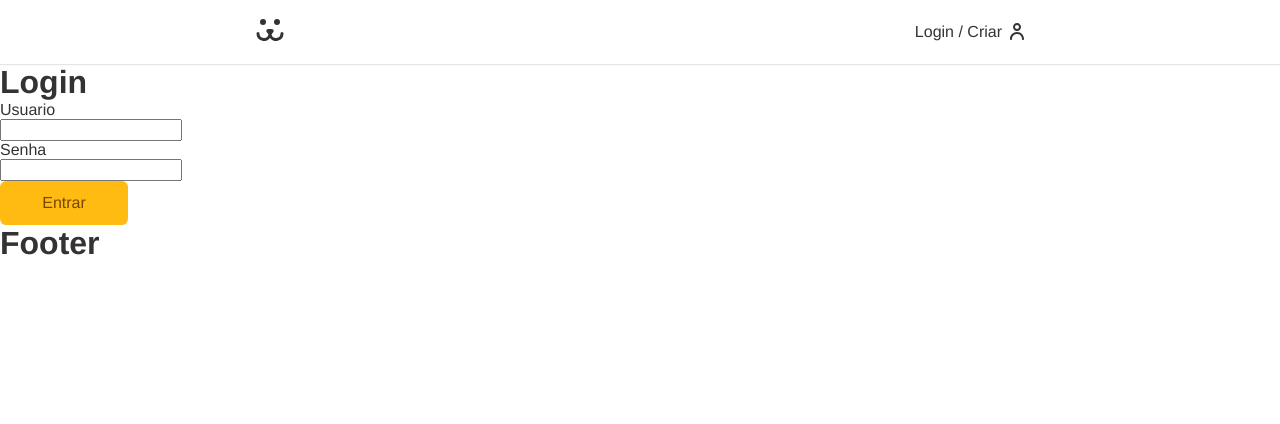
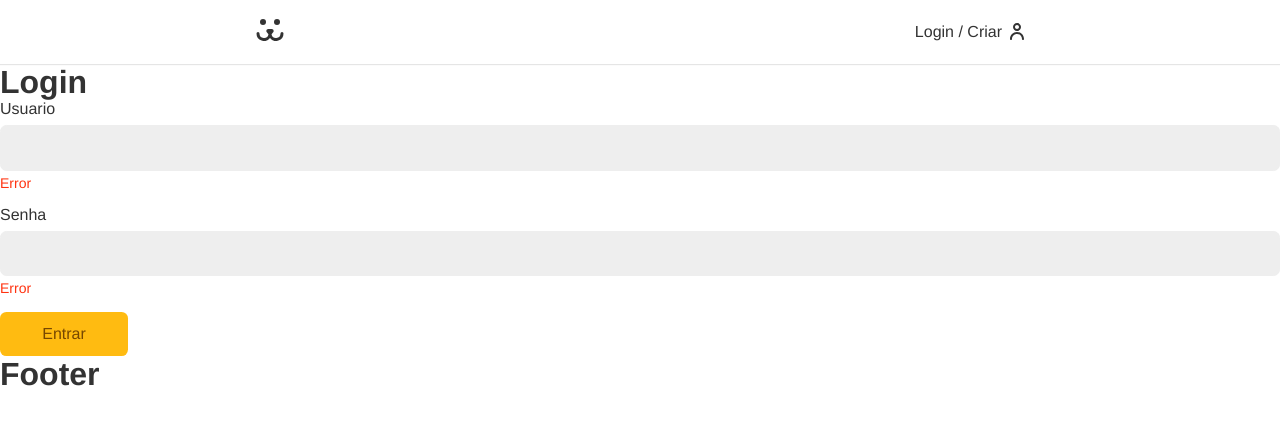
Before and after one commit to AlvesPHGA/social-dogs, a React (Vite) app: page /login in a window 1280 px wide. Shown: the top 424 px of the page. Built offline with nearby package versions, Linux system fonts and the light colour scheme.

Commit message:
edit layout of inputs

```diff
--- a/src/Components/Form/Input/FieldInputStyle.style.jsx
+++ b/src/Components/Form/Input/FieldInputStyle.style.jsx
@@ -1,3 +1,38 @@
 import styled from 'styled-components';
 
-export const FieldInputStyle = styled.label``;
+export const FieldInputStyle = styled.label`
+   display: block;
+   margin-bottom: 1rem;
+
+   & legend {
+      display: block;
+      font-size: 1rem;
+      line-height: 1;
+      padding-bottom: 0.5rem;
+   }
+
+   & input {
+      background: #eee;
+      border-radius: 0.4rem;
+      border: 1px solid #eee;
+      display: block;
+      font-size: 1rem;
+      padding: 0.8rem;
+      transition: 0.2s;
+      width: 100%;
+
+      &:focus,
+      &:hover {
+         background: white;
+         border-color: #fb1;
+         box-shadow: 0 0 0 3px #fea;
+         outline: none;
+      }
+   }
+
+   & .error {
+      color: #f31;
+      font-size: 0.875rem;
+      margin-top: 0.25rem;
+   }
+`;
--- a/src/Components/Form/Input/Input.jsx
+++ b/src/Components/Form/Input/Input.jsx
@@ -6,6 +6,7 @@ const Input = ({ legend, type, userName }) => {
       <FieldInputStyle>
          <legend>{legend}</legend>
          <input type={type} name={userName} id="" />
+         <p className="error">Error</p>
       </FieldInputStyle>
    );
 };
```
